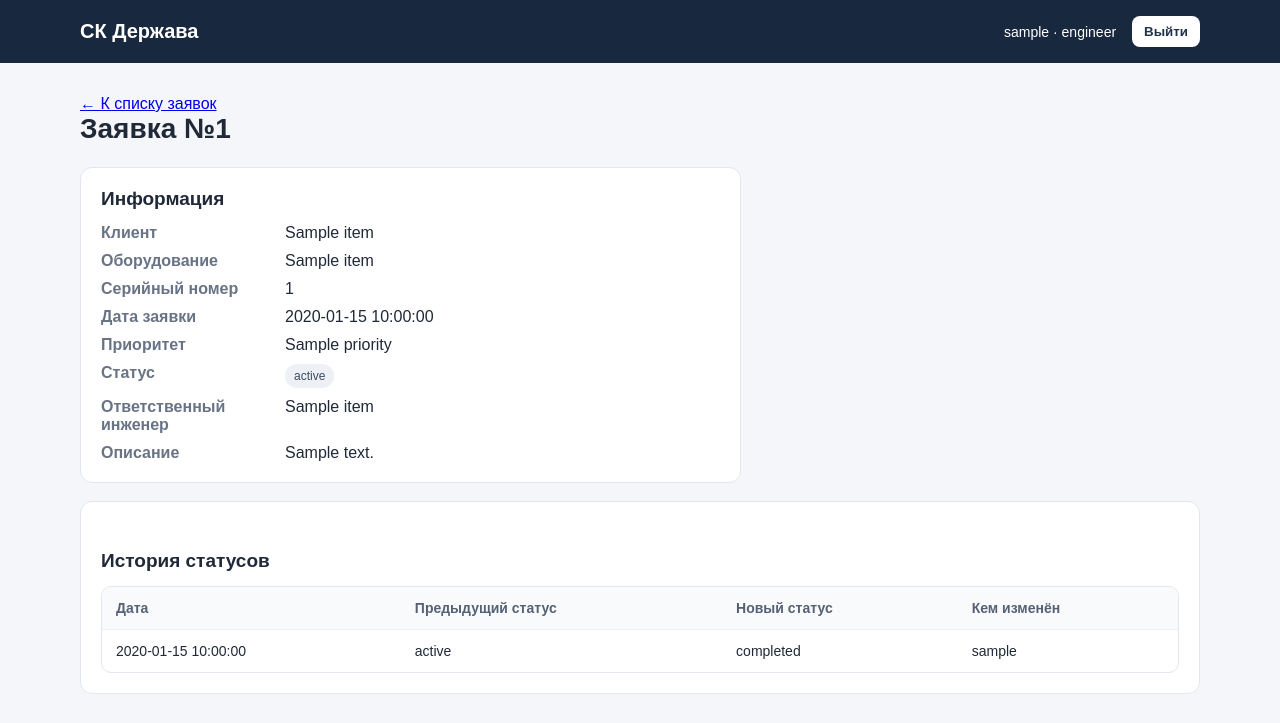
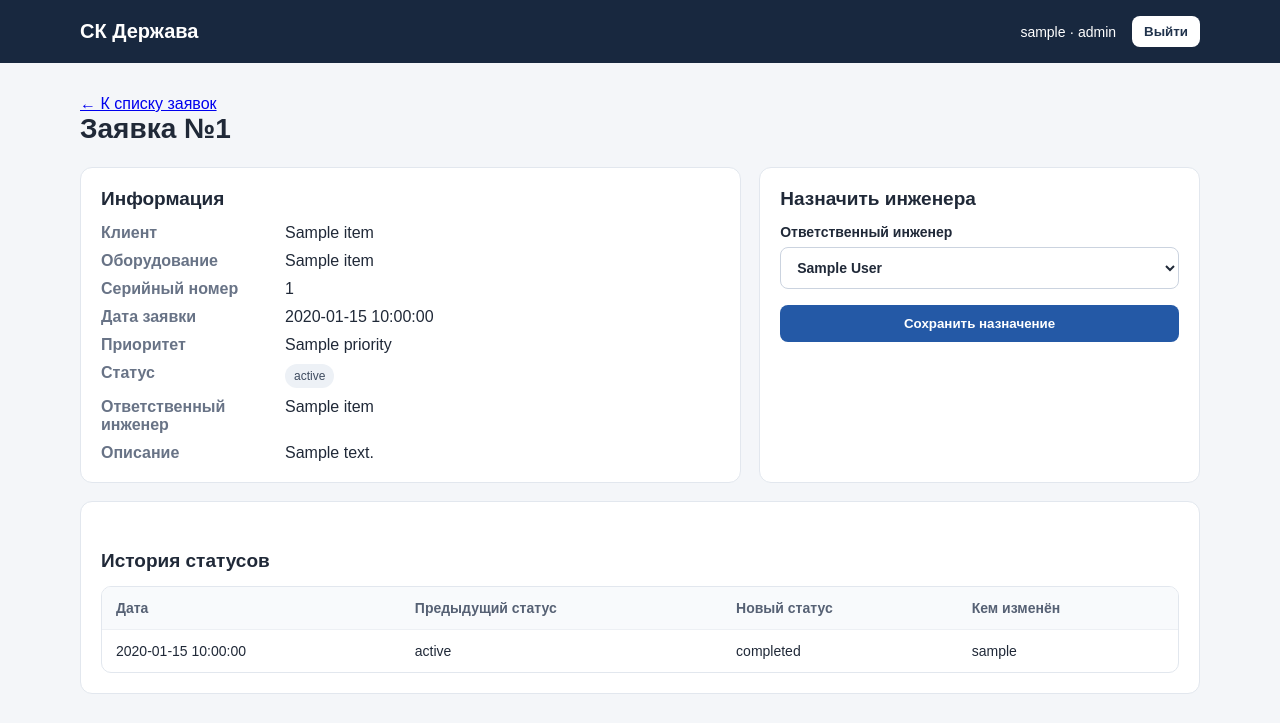
Before and after one commit to RShukrona/UchPrak2026, a Flask app: template templates/request_detail.html in a window 1280 px wide. Shown: the top 723 px of the page. Run offline with Flask 3, Linux system fonts and the light colour scheme; the visitor is signed in with stand-in values (Sample User, id 1); the template is opened without the code that fills it: most values are stand-ins (such as "Sample title", 1, 10 or a date in 2020); some libraries are stand-ins or nearby versions.

Commit message:
Добавить форму назначения инженера

```diff
--- a/templates/request_detail.html
+++ b/templates/request_detail.html
@@ -4,6 +4,7 @@
 <a href="{{ url_for('dashboard') }}">← К списку заявок</a><h1>Заявка №{{ item.request_id }}</h1>
 <div class="detail-grid"><section class="panel"><h2>Информация</h2><dl>
 <dt>Клиент</dt><dd>{{ item.company_name }}</dd><dt>Оборудование</dt><dd>{{ item.equipment_name }}</dd><dt>Серийный номер</dt><dd>{{ item.serial_number or '—' }}</dd><dt>Дата заявки</dt><dd>{{ item.request_date }}</dd><dt>Приоритет</dt><dd>{{ item.priority }}</dd><dt>Статус</dt><dd><span class="pill">{{ item.request_status }}</span></dd><dt>Ответственный инженер</dt><dd>{{ item.engineer_name or 'Не назначен' }}</dd><dt>Описание</dt><dd class="description">{{ item.problem_description }}</dd></dl></section>
+{% if session.get('role') == 'admin' %}<section class="panel"><h2>Назначить инженера</h2><form method="post" action="{{ url_for('assign_engineer', request_id=item.request_id) }}" class="form-stack"><input type="hidden" name="csrf_token" value="{{ csrf_token() }}"><label>Ответственный инженер<select name="employee_id"><option value="">Не назначен</option>{% for emp in employees %}<option value="{{ emp.employee_id }}" {% if item.assigned_employee_id == emp.employee_id %}selected{% endif %}>{{ emp.full_name }}</option>{% endfor %}</select></label><button class="button" type="submit">Сохранить назначение</button></form></section>{% endif %}
 {% if can_manage %}<section class="panel"><h2>Изменить статус</h2><form method="post" action="{{ url_for('update_status', request_id=item.request_id) }}" class="form-stack"><input type="hidden" name="csrf_token" value="{{ csrf_token() }}"><label>Новый статус<select name="request_status" required><option value="accepted">Принята</option><option value="diagnostics">Диагностика</option><option value="in_repair">В ремонте</option><option value="completed">Завершена</option><option value="rejected">Отклонена</option></select></label><button class="button" type="submit">Сохранить статус</button></form>
 {% if repair %}<h3>Данные ремонта</h3><p>Начало: {{ repair.repair_start or '—' }}</p><p>Окончание: {{ repair.repair_end or '—' }}</p><p>Результат диагностики: {{ repair.diagnostic_result or '—' }}</p><p>Описание ремонта: {{ repair.repair_description or '—' }}</p><p>Стоимость: {{ repair.cost if repair.cost is not none else '—' }}</p>{% endif %}</section>{% endif %}</div>
 <section class="panel"><h2>История статусов</h2><div class="table-wrap"><table><thead><tr><th>Дата</th><th>Предыдущий статус</th><th>Новый статус</th><th>Кем изменён</th></tr></thead><tbody>{% for h in history %}<tr><td>{{ h.changed_at }}</td><td>{{ h.old_status or '—' }}</td><td>{{ h.new_status }}</td><td>{{ h.username or '—' }}</td></tr>{% else %}<tr><td colspan="4" class="empty">История пуста.</td></tr>{% endfor %}</tbody></table></div></section>
```
